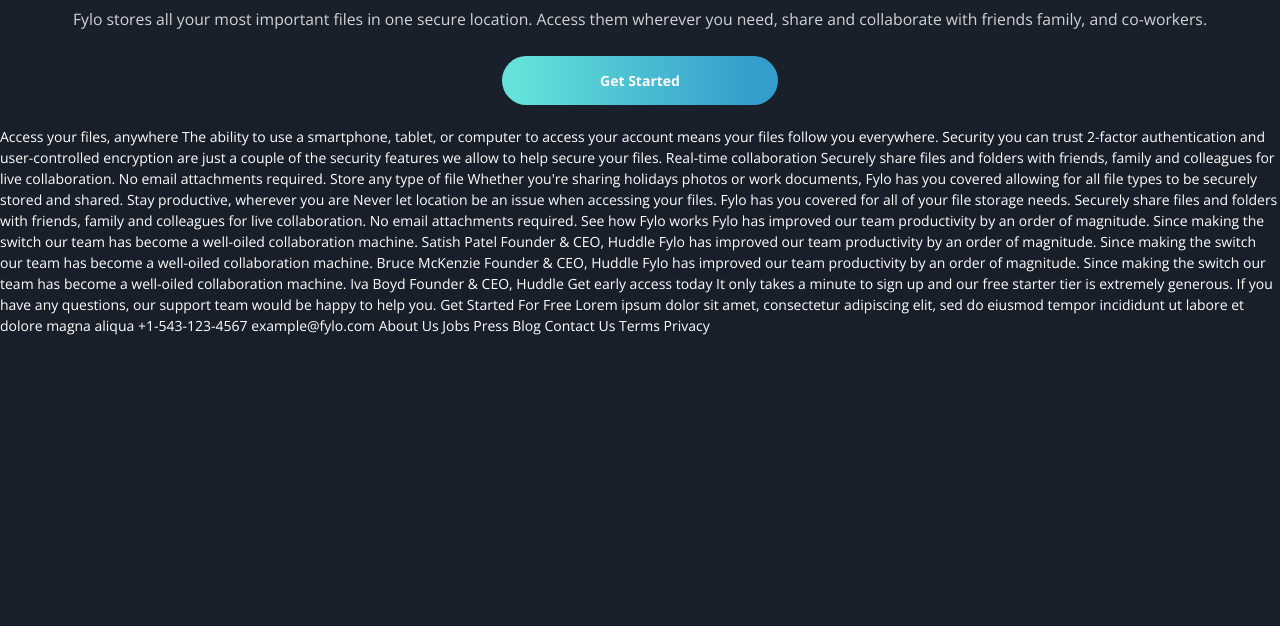
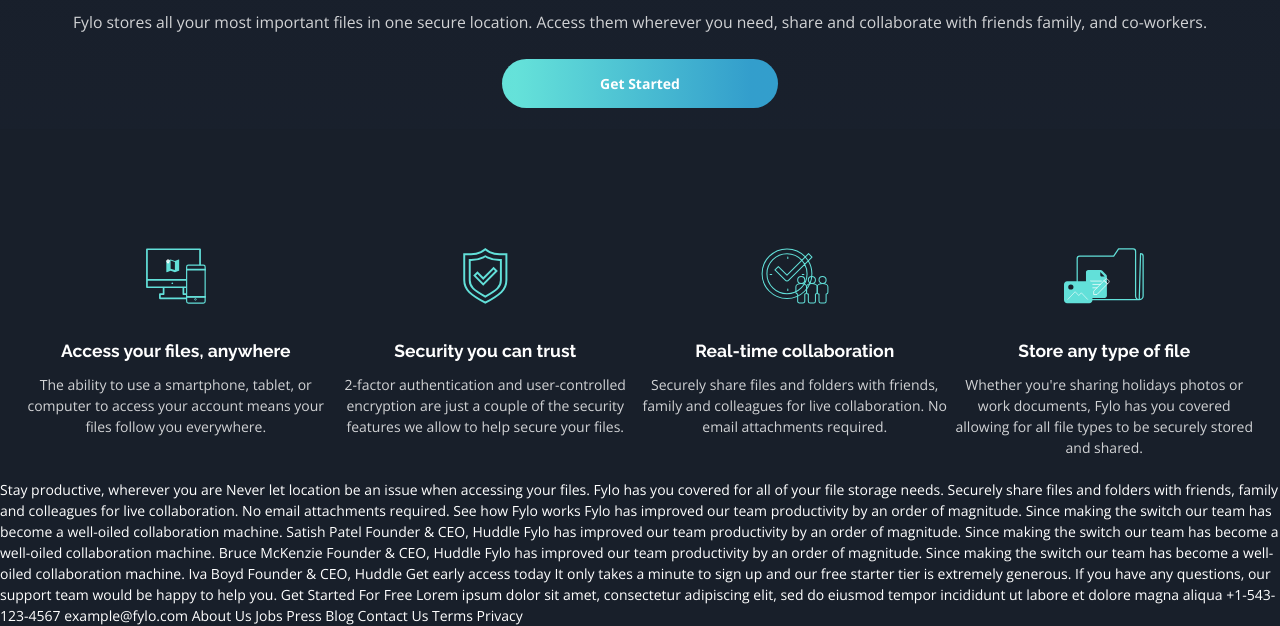
Before and after one commit to amirhazizi/fylo-dark-theme-landing-page, a website: page index.html in a window 1280 px wide. Shown: the part 706-1332 px from the top of the page. Before the commit the page ends 1042 px from the top, so only its background shows below. Drawn offline with nearby package versions, Linux system fonts and the light colour scheme.

Commit message:
add first section

```diff
--- a/css/input.css
+++ b/css/input.css
@@ -38,6 +38,10 @@
     color: var(--cl-White);
 }
 
+section {
+    margin-top: 7rem;
+}
+
 body {
     font-family: 'Open Sans', sans-serif;
 }
--- a/index.html
+++ b/index.html
@@ -53,17 +53,26 @@
         </div>
       </nav>
       <!-- end nav -->
+      <!-- header content -->
       <div class="p-6 text-center space-y-10">
-        <img src="./images/illustration-intro.png" alt="" />
+        <!-- intro image -->
+        <img
+          src="./images/illustration-intro.png"
+          alt="illustration-intro.png"
+        />
+        <!-- text content -->
         <div class="space-y-7">
-          <h1 class="text-3xl font-bold">
+          <!-- header -->
+          <h1 class="text-3xl font-bold leading-10">
             All your files in one secure location, accessible anywhere.
           </h1>
+          <!-- text -->
           <p class="leading-7 text-lg opacity-80">
             Fylo stores all your most important files in one secure location.
             Access them wherever you need, share and collaborate with friends
             family, and co-workers.
           </p>
+          <!-- button -->
           <button class="intro-btn rounded-full p-4 px-28 font-bold">
             Get Started
           </button>
@@ -72,32 +81,118 @@
     </header>
     <!-- end header -->
 
-    Access your files, anywhere The ability to use a smartphone, tablet, or
-    computer to access your account means your files follow you everywhere.
-    Security you can trust 2-factor authentication and user-controlled
-    encryption are just a couple of the security features we allow to help
-    secure your files. Real-time collaboration Securely share files and folders
-    with friends, family and colleagues for live collaboration. No email
-    attachments required. Store any type of file Whether you're sharing holidays
-    photos or work documents, Fylo has you covered allowing for all file types
-    to be securely stored and shared. Stay productive, wherever you are Never
-    let location be an issue when accessing your files. Fylo has you covered for
-    all of your file storage needs. Securely share files and folders with
-    friends, family and colleagues for live collaboration. No email attachments
-    required. See how Fylo works Fylo has improved our team productivity by an
-    order of magnitude. Since making the switch our team has become a well-oiled
-    collaboration machine. Satish Patel Founder & CEO, Huddle Fylo has improved
-    our team productivity by an order of magnitude. Since making the switch our
-    team has become a well-oiled collaboration machine. Bruce McKenzie Founder &
-    CEO, Huddle Fylo has improved our team productivity by an order of
-    magnitude. Since making the switch our team has become a well-oiled
-    collaboration machine. Iva Boyd Founder & CEO, Huddle Get early access today
-    It only takes a minute to sign up and our free starter tier is extremely
-    generous. If you have any questions, our support team would be happy to help
-    you. Get Started For Free Lorem ipsum dolor sit amet, consectetur adipiscing
-    elit, sed do eiusmod tempor incididunt ut labore et dolore magna aliqua
-    +1-543-123-4567 example@fylo.com About Us Jobs Press Blog Contact Us Terms
-    Privacy
+    <!-- section 1 -->
+    <section>
+      <!-- container -->
+      <div
+        class="grid gap-y-20 p-6 md:grid-cols-2 lg:grid-cols-3 xl:grid-cols-4"
+      >
+        <!-- acrticle 1 -->
+        <article class="space-y-10">
+          <!-- article image -->
+          <img
+            class="mx-auto h-16"
+            src="./images/icon-access-anywhere.svg"
+            alt="icon-access-anywhere.svg"
+          />
+          <!-- article content -->
+          <div class="text-center space-y-3">
+            <!-- content header -->
+            <h2 class="text-xl font-bold">Access your files, anywhere</h2>
+            <!-- content text -->
+            <p class="opacity-80">
+              The ability to use a smartphone, tablet, or computer to access
+              your account means your files follow you everywhere.
+            </p>
+          </div>
+        </article>
+        <!-- end acrticle 1 -->
+
+        <!-- acrticle 2 -->
+        <article class="space-y-10">
+          <!-- article image -->
+          <img
+            class="mx-auto h-16"
+            src="./images/icon-security.svg"
+            alt="icon-security.svg"
+          />
+          <!-- article content -->
+          <div class="text-center space-y-3">
+            <!-- content header -->
+            <h2 class="text-xl font-bold">Security you can trust</h2>
+            <!-- content text -->
+            <p class="opacity-80">
+              2-factor authentication and user-controlled encryption are just a
+              couple of the security features we allow to help secure your
+              files.
+            </p>
+          </div>
+        </article>
+        <!-- end acrticle 2 -->
+
+        <!-- acrticle 3 -->
+        <article class="space-y-10">
+          <!-- article image -->
+          <img
+            class="mx-auto h-16"
+            src="./images/icon-collaboration.svg"
+            alt="icon-collaboration.svg"
+          />
+          <!-- article content -->
+          <div class="text-center space-y-3">
+            <!-- content header -->
+            <h2 class="text-xl font-bold">Real-time collaboration</h2>
+            <!-- content text -->
+            <p class="opacity-80">
+              Securely share files and folders with friends, family and
+              colleagues for live collaboration. No email attachments required.
+            </p>
+          </div>
+        </article>
+        <!-- end acrticle 3 -->
+
+        <!-- acrticle 4 -->
+        <article class="space-y-10">
+          <!-- article image -->
+          <img
+            class="mx-auto h-16"
+            src="./images/icon-any-file.svg"
+            alt="icon-any-file.svg"
+          />
+          <!-- article content -->
+          <div class="text-center space-y-3">
+            <!-- content header -->
+            <h2 class="text-xl font-bold">Store any type of file</h2>
+            <!-- content text -->
+            <p class="opacity-80">
+              Whether you're sharing holidays photos or work documents, Fylo has
+              you covered allowing for all file types to be securely stored and
+              shared.
+            </p>
+          </div>
+        </article>
+        <!-- end acrticle 4 -->
+      </div>
+    </section>
+    <!-- end section 1 -->
+
+    Stay productive, wherever you are Never let location be an issue when
+    accessing your files. Fylo has you covered for all of your file storage
+    needs. Securely share files and folders with friends, family and colleagues
+    for live collaboration. No email attachments required. See how Fylo works
+    Fylo has improved our team productivity by an order of magnitude. Since
+    making the switch our team has become a well-oiled collaboration machine.
+    Satish Patel Founder & CEO, Huddle Fylo has improved our team productivity
+    by an order of magnitude. Since making the switch our team has become a
+    well-oiled collaboration machine. Bruce McKenzie Founder & CEO, Huddle Fylo
+    has improved our team productivity by an order of magnitude. Since making
+    the switch our team has become a well-oiled collaboration machine. Iva Boyd
+    Founder & CEO, Huddle Get early access today It only takes a minute to sign
+    up and our free starter tier is extremely generous. If you have any
+    questions, our support team would be happy to help you. Get Started For Free
+    Lorem ipsum dolor sit amet, consectetur adipiscing elit, sed do eiusmod
+    tempor incididunt ut labore et dolore magna aliqua +1-543-123-4567
+    example@fylo.com About Us Jobs Press Blog Contact Us Terms Privacy
     <!-- app.js -->
     <script src="./js/app.js" type="module"></script>
   </body>
```
Also changed, not shown: css/styles.css.
